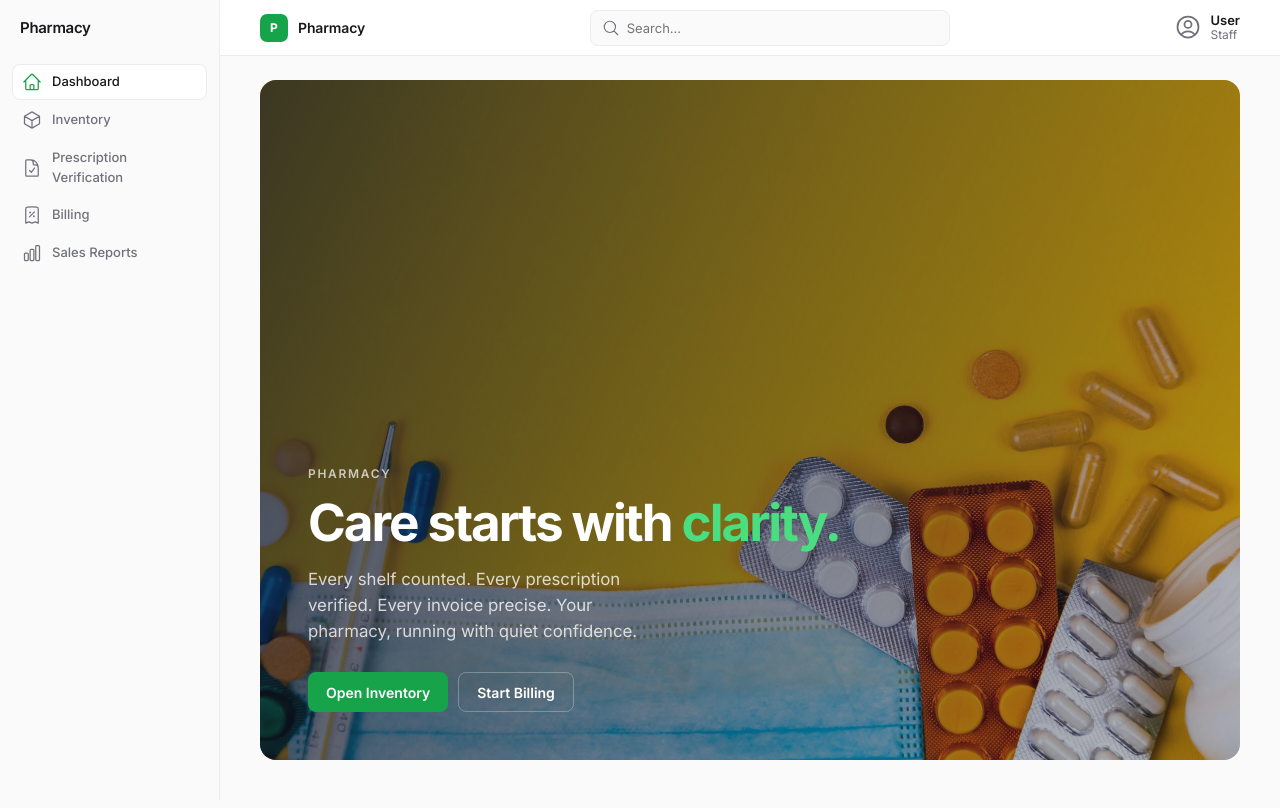
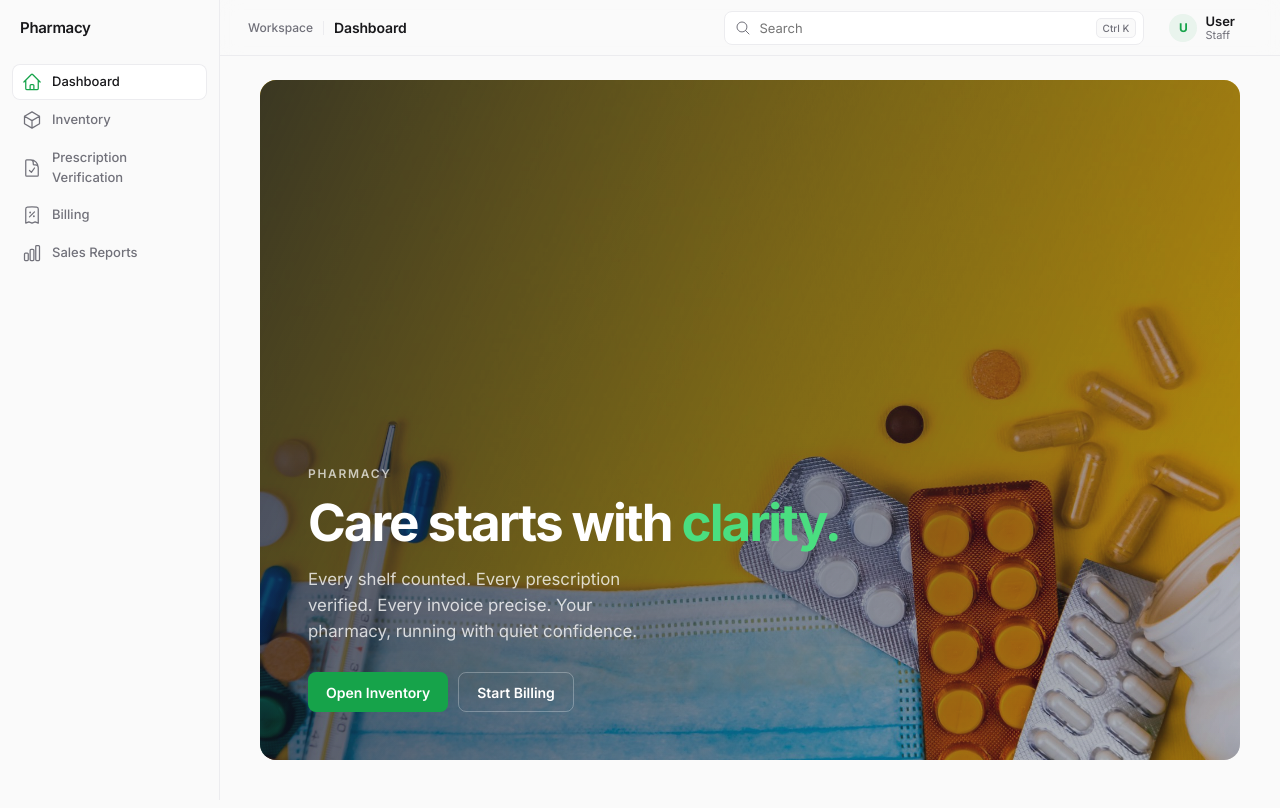
Before and after one commit to paruljamwal/Pharmacy_Management_System, a React (Vite) app: page / in a window 1280 px wide. Built offline with nearby package versions, Linux system fonts and the light colour scheme.

Commit message:
fix: top nav

```diff
--- a/src/components/layouts/Navbar.css
+++ b/src/components/layouts/Navbar.css
@@ -2,21 +2,21 @@
   position: sticky;
   top: 0;
   z-index: 20;
-  display: flex;
+  display: grid;
+  grid-template-columns: minmax(0, 1fr) minmax(200px, 420px) auto;
   align-items: center;
-  justify-content: space-between;
-  gap: 16px;
+  gap: 20px;
   height: var(--navbar-height);
-  padding: 0 40px;
-  background: rgba(255, 255, 255, 0.85);
+  padding: 0 32px 0 28px;
+  background: rgba(250, 250, 250, 0.86);
   border-bottom: 1px solid var(--color-border);
-  backdrop-filter: blur(8px);
+  backdrop-filter: blur(10px);
 }
 
 .navbar__left {
   display: flex;
   align-items: center;
-  gap: 12px;
+  gap: 10px;
   min-width: 0;
 }
 
@@ -24,36 +24,44 @@
   display: none;
   align-items: center;
   justify-content: center;
-  padding: 6px;
-  border: none;
+  width: 32px;
+  height: 32px;
+  padding: 0;
+  border: 1px solid transparent;
   background: transparent;
   color: var(--color-text);
   cursor: pointer;
-  border-radius: var(--radius-md);
+  border-radius: 8px;
 }
 
-.navbar__logo {
+.navbar__menu:hover {
+  background: #ffffff;
+  border-color: var(--color-border);
+}
+
+.navbar__context {
   display: flex;
   align-items: center;
   gap: 10px;
   min-width: 0;
 }
 
-.navbar__logo-mark {
-  display: inline-flex;
-  align-items: center;
-  justify-content: center;
-  width: 28px;
-  height: 28px;
-  border-radius: 7px;
-  background: var(--color-primary);
-  color: #ffffff;
+.navbar__context-label {
+  flex-shrink: 0;
   font-size: 0.75rem;
-  font-weight: 700;
+  font-weight: 500;
+  color: var(--color-text-muted);
+}
+
+.navbar__context-divider {
+  width: 1px;
+  height: 14px;
+  background: var(--color-border);
   flex-shrink: 0;
 }
 
-.navbar__logo-text {
+.navbar__page {
+  margin: 0;
   font-size: 0.875rem;
   font-weight: 600;
   letter-spacing: -0.01em;
@@ -65,14 +73,14 @@
 
 .navbar__search {
   position: relative;
-  flex: 1;
-  max-width: 360px;
+  width: 100%;
+  justify-self: center;
 }
 
 .navbar__search-icon {
   position: absolute;
   top: 50%;
-  left: 12px;
+  left: 11px;
   transform: translateY(-50%);
   color: var(--color-text-muted);
   pointer-events: none;
@@ -80,68 +88,126 @@
 
 .navbar__search-input {
   width: 100%;
-  height: 36px;
-  padding: 0 12px 0 36px;
+  height: 34px;
+  padding: 0 64px 0 34px;
   border: 1px solid var(--color-border);
-  border-radius: var(--radius-input);
+  border-radius: 8px;
+  background: #ffffff;
+  color: var(--color-text-muted);
+  font-size: 0.8125rem;
+  outline: none;
+  transition: border-color 0.12s ease, box-shadow 0.12s ease;
+}
+
+.navbar__search-input:disabled {
+  cursor: default;
+  opacity: 1;
+}
+
+.navbar__search:hover .navbar__search-input {
+  border-color: #d4d4d8;
+}
+
+.navbar__search-kbd {
+  position: absolute;
+  top: 50%;
+  right: 8px;
+  transform: translateY(-50%);
+  display: inline-flex;
+  align-items: center;
+  justify-content: center;
+  min-width: 28px;
+  height: 20px;
+  padding: 0 6px;
+  border: 1px solid var(--color-border);
+  border-radius: 5px;
   background: var(--color-bg);
   color: var(--color-text-muted);
-  font-size: var(--font-size-sm);
-  outline: none;
+  font-family: inherit;
+  font-size: 0.625rem;
+  font-weight: 500;
+  line-height: 1;
+  white-space: nowrap;
+  pointer-events: none;
 }
 
 .navbar__profile {
-  display: flex;
+  display: inline-flex;
   align-items: center;
   gap: 8px;
-  flex-shrink: 0;
+  justify-self: end;
+  padding: 4px 8px 4px 4px;
+  border: 1px solid transparent;
+  border-radius: 999px;
+  background: transparent;
+  cursor: default;
+  transition: background-color 0.12s ease, border-color 0.12s ease;
+}
+
+.navbar__profile:hover {
+  background: #ffffff;
+  border-color: var(--color-border);
 }
 
 .navbar__avatar {
-  color: var(--color-text-muted);
+  display: inline-flex;
+  align-items: center;
+  justify-content: center;
+  width: 28px;
+  height: 28px;
+  border-radius: 50%;
+  background: var(--color-primary-soft);
+  color: var(--color-primary);
+  font-size: 0.75rem;
+  font-weight: 700;
+  flex-shrink: 0;
 }
 
 .navbar__user {
   display: flex;
   flex-direction: column;
-  line-height: 1.2;
+  align-items: flex-start;
+  line-height: 1.15;
+  padding-right: 4px;
 }
 
 .navbar__user-name {
-  font-size: var(--font-size-sm);
+  font-size: 0.8125rem;
   font-weight: 600;
   color: var(--color-text);
 }
 
 .navbar__user-role {
-  font-size: var(--font-size-xs);
+  font-size: 0.6875rem;
   color: var(--color-text-muted);
 }
 
-@media (max-width: 768px) {
+@media (max-width: 900px) {
   .navbar {
+    grid-template-columns: minmax(0, 1fr) auto;
     padding: 0 16px;
+  }
+
+  .navbar__search {
+    display: none;
   }
 
   .navbar__menu {
     display: inline-flex;
   }
 
-  .navbar__logo-text {
+  .navbar__context-label,
+  .navbar__context-divider {
     display: none;
   }
+}
 
+@media (max-width: 480px) {
   .navbar__user {
     display: none;
   }
 
-  .navbar__search {
-    max-width: none;
+  .navbar__profile {
+    padding: 2px;
   }
 }
-
-@media (max-width: 480px) {
-  .navbar__search {
-    display: none;
-  }
-}
--- a/src/components/layouts/Navbar.jsx
+++ b/src/components/layouts/Navbar.jsx
@@ -1,8 +1,18 @@
-import { HiOutlineBars3, HiOutlineMagnifyingGlass, HiOutlineUserCircle } from 'react-icons/hi2';
-import { APP_NAME } from '../../constants';
+import { useLocation } from 'react-router-dom';
+import { HiOutlineBars3, HiOutlineMagnifyingGlass } from 'react-icons/hi2';
+import { NAV_ITEMS } from '../../constants';
 import './Navbar.css';
 
+const SEARCH_SHORTCUT =
+  typeof navigator !== 'undefined' && /Mac|iPhone|iPad/i.test(navigator.platform)
+    ? '⌘K'
+    : 'Ctrl K';
+
 function Navbar({ onMenuClick }) {
+  const { pathname } = useLocation();
+  const currentPage =
+    NAV_ITEMS.find((item) => item.path === pathname)?.label ?? 'Dashboard';
+
   return (
     <header className="navbar">
       <div className="navbar__left">
@@ -12,32 +22,36 @@ function Navbar({ onMenuClick }) {
           onClick={onMenuClick}
           aria-label="Open sidebar"
         >
-          <HiOutlineBars3 size={22} />
+          <HiOutlineBars3 size={20} />
         </button>
-        <div className="navbar__logo" aria-label={APP_NAME}>
-          <span className="navbar__logo-mark">P</span>
-          <span className="navbar__logo-text">Pharmacy</span>
+        <div className="navbar__context">
+          <span className="navbar__context-label">Workspace</span>
+          <span className="navbar__context-divider" aria-hidden="true" />
+          <h1 className="navbar__page">{currentPage}</h1>
         </div>
       </div>
 
-      <div className="navbar__search">
-        <HiOutlineMagnifyingGlass size={18} className="navbar__search-icon" />
+      <div className="navbar__search" title="Search coming soon">
+        <HiOutlineMagnifyingGlass size={16} className="navbar__search-icon" />
         <input
           type="search"
           className="navbar__search-input"
-          placeholder="Search..."
+          placeholder="Search"
           aria-label="Global search"
           disabled
         />
+        <kbd className="navbar__search-kbd">{SEARCH_SHORTCUT}</kbd>
       </div>
 
-      <div className="navbar__profile">
-        <HiOutlineUserCircle size={28} className="navbar__avatar" />
-        <div className="navbar__user">
+      <button type="button" className="navbar__profile" aria-label="User menu">
+        <span className="navbar__avatar" aria-hidden="true">
+          U
+        </span>
+        <span className="navbar__user">
           <span className="navbar__user-name">User</span>
           <span className="navbar__user-role">Staff</span>
-        </div>
-      </div>
+        </span>
+      </button>
     </header>
   );
 }
```
